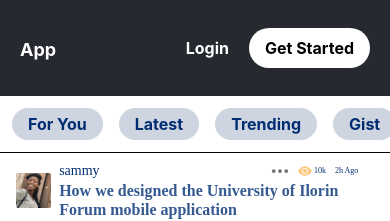
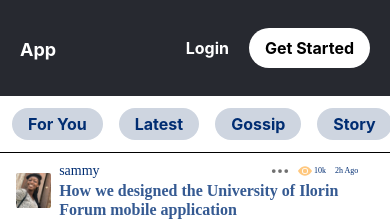
Before and after one commit to unilorinforum/unilorinforum, a Next.js app: page /homepage in a window 390 px wide. Shown: the top 221 px of the page. Built offline with nearby package versions, Linux system fonts and the light colour scheme.

Commit message:
added category to pages

```diff
--- /dev/null
+++ b/components/feedComponent/feed.component.js
@@ -0,0 +1,31 @@
+import React from 'react';
+import TopicCardComponent from '../topicCardComponent/topicCard.component';
+import TopicFilterComponent from '../topicFilterComponent/topicFilter.component';
+
+const FeedComponent = () => {
+  return (
+    <div>
+      <div>
+        <TopicFilterComponent  />
+      </div>
+      <div className=' grid grid-cols-1 md:grid-cols-2 content-center justify-items-center '>
+        <TopicCardComponent />
+        <TopicCardComponent />
+        <TopicCardComponent />
+        <TopicCardComponent />
+        <TopicCardComponent />
+        <TopicCardComponent />
+        <TopicCardComponent />
+        <TopicCardComponent />
+        <TopicCardComponent />
+        <TopicCardComponent />
+        <TopicCardComponent />
+        <TopicCardComponent />
+        <TopicCardComponent />
+        <TopicCardComponent />
+      </div>
+    </div>
+  );
+};
+
+export default FeedComponent;
--- a/components/topicFilterComponent/topicFilter.component.js
+++ b/components/topicFilterComponent/topicFilter.component.js
@@ -1,26 +1,89 @@
 import React from 'react';
+import Link from 'next/link'
+import { useRouter } from 'next/router';
 
-const styles = {
-  spanItem:
-    'topic-filter-items rounded-full  cursor-pointer  py-1 whitespace-nowrap flex flex-wrap px-4 text-[#002D72] font-bold  bg-[#CED5E0] ',
-};
+
 
 const TopicFilterComponent = () => {
+  const router = useRouter()
+
+  console.log(router.asPath);
+  const className= "topic-filter-items rounded-full  cursor-pointer  py-1 whitespace-nowrap flex flex-wrap px-4 text-[#002D72] font-bold  bg-[#CED5E0] "
+
   return (
     <div className='border-b bg-[#ffffff] pl-3 py-3 mt-0 md:hidden flex no-scrollbar overflow-x-auto w-screen max-w-[800px] space-x-4 '>
-      <span className={styles.spanItem}>For You</span>
-      <span className={styles.spanItem}>Latest</span>
-      <span className={styles.spanItem}>Trending</span>
-      <span className={styles.spanItem}>Gist</span>
-      <span className={styles.spanItem}>Just In</span>
-      <span className={styles.spanItem}>Education</span>
-      <span className={styles.spanItem}>Education</span>
-      <span className={styles.spanItem}>Education</span>
-      <span className={styles.spanItem}>Education</span>
-      <span className={styles.spanItem}>Education</span>
-      <span className={styles.spanItem}>Education</span>
-      <span className={styles.spanItem}>Education</span>
-      <span className={styles.spanItem}>Education</span>
+      <span
+        className={`${className} ${
+          router.asPath == '/feed/top' ? 'active-filter' : ''
+        } `}
+      >
+        <Link href={`/feed/top`}>
+          <a>For You</a>
+        </Link>
+      </span>
+      <span
+        className={`${className} ${
+          router.asPath == '/feed/latest' ? 'active-filter' : ''
+        } `}
+      >
+        <Link href={`/feed/latest`}>
+          <a>Latest</a>
+        </Link>
+      </span>
+      <span
+        className={`${className} ${
+          router.asPath == '/feed/gossip' ? 'active-filter' : ''
+        } `}
+      >
+        <Link href={`/feed/gossip`}>
+          <a>Gossip</a>
+        </Link>
+      </span>
+      {/* <span
+        className={`${className} ${
+          router.asPath == '/feed/trending' ? 'active-filter' : ''
+        } `}
+      >
+        <Link href={`/feed/trending`}>
+          <a>Trending</a>
+        </Link>
+      </span> */}
+      <span
+        className={`${className} ${
+          router.asPath == '/feed/story' ? 'active-filter' : ''
+        } `}
+      >
+        <Link href={`/feed/story`}>
+          <a>Story</a>
+        </Link>
+      </span>
+      <span
+        className={`${className} ${
+          router.asPath == '/feed/news' ? 'active-filter' : ''
+        } `}
+      >
+        <Link href={`/feed/news`}>
+          <a>Just In</a>
+        </Link>
+      </span>
+      <span
+        className={`${className} ${
+          router.asPath == '/feed/materials' ? 'active-filter' : ''
+        } `}
+      >
+        <Link href={`/feed/materials`}>
+          <a>Materias</a>
+        </Link>
+      </span>
+      <span
+        className={`${className} ${
+          router.asPath == '/feed/voting' ? 'active-filter' : ''
+        } `}
+      >
+        <Link href={`/feed/voting`}>
+          <a>Voting</a>
+        </Link>
+      </span>
     </div>
   );
 };
--- /dev/null
+++ b/pages/feed/[cat].js
@@ -0,0 +1,36 @@
+import React from 'react';
+import { Router, useRouter } from 'next/router';
+import TopicCardComponent from '../../components/topicCardComponent/topicCard.component';
+import TopicFilterComponent from '../../components/topicFilterComponent/topicFilter.component';
+
+const Feed = () => {
+    const router = useRouter()
+    const cat =  router.query.cat
+
+  return (
+    <div>
+      <div>
+        <h1>{cat}</h1>
+        <TopicFilterComponent cat={cat} />
+      </div>
+      <div className=' grid grid-cols-1 md:grid-cols-2 content-center justify-items-center '>
+        <TopicCardComponent />
+        <TopicCardComponent />
+        <TopicCardComponent />
+        <TopicCardComponent />
+        <TopicCardComponent />
+        <TopicCardComponent />
+        <TopicCardComponent />
+        <TopicCardComponent />
+        <TopicCardComponent />
+        <TopicCardComponent />
+        <TopicCardComponent />
+        <TopicCardComponent />
+        <TopicCardComponent />
+        <TopicCardComponent />
+      </div>
+    </div>
+  );
+};
+
+export default Feed;
--- /dev/null
+++ b/pages/feed/index.js
@@ -0,0 +1,12 @@
+import React from 'react';
+import FeedComponent from '../../components/feedComponent/feed.component';
+
+const Feed = () => {
+    return (
+      <div>
+        <FeedComponent />
+      </div>
+    );
+}
+
+export default Feed;
--- a/pages/homepage.js
+++ b/pages/homepage.js
@@ -1,8 +1,5 @@
 import React, { Component } from 'react';
-import BannerComponent from '../components/bannerComponent/banner.component';
-import TopicCardComponent from '../components/topicCardComponent/topicCard.component';
-import { FaFire } from 'react-icons/fa';
-import TopicFilterComponent from '../components/topicFilterComponent/topicFilter.component';
+import FeedComponent from '../components/feedComponent/feed.component';
 
 export default class Homepage extends Component {
   constructor(props) {
@@ -13,26 +10,7 @@
   render() {
     return (
       <div className=''>
-        <div>
-          <TopicFilterComponent />
-        </div>
-
-        <div className=' grid grid-cols-1 md:grid-cols-2 content-center justify-items-center '>
-          <TopicCardComponent />
-          <TopicCardComponent />
-          <TopicCardComponent />
-          <TopicCardComponent />
-          <TopicCardComponent />
-          <TopicCardComponent />
-          <TopicCardComponent />
-          <TopicCardComponent />
-          <TopicCardComponent />
-          <TopicCardComponent />
-          <TopicCardComponent />
-          <TopicCardComponent />
-          <TopicCardComponent />
-          <TopicCardComponent />
-        </div>
+       <FeedComponent />
       </div>
     );
   }
--- a/styles/globals.css
+++ b/styles/globals.css
@@ -222,6 +222,11 @@
 div.DraftEditor-editorContainer {
   height: 100%;
 } */
+.active-filter{
+  background: var(--unnamed-color-002d72) !important;
+  color: #ffffff;
+
+}
 .App {
   font-family: sans-serif;
   max-width: 33rem;
```
Also changed, not shown: pages/feed/trending/[time].js (added), pages/feed/trending/index.js (added).
